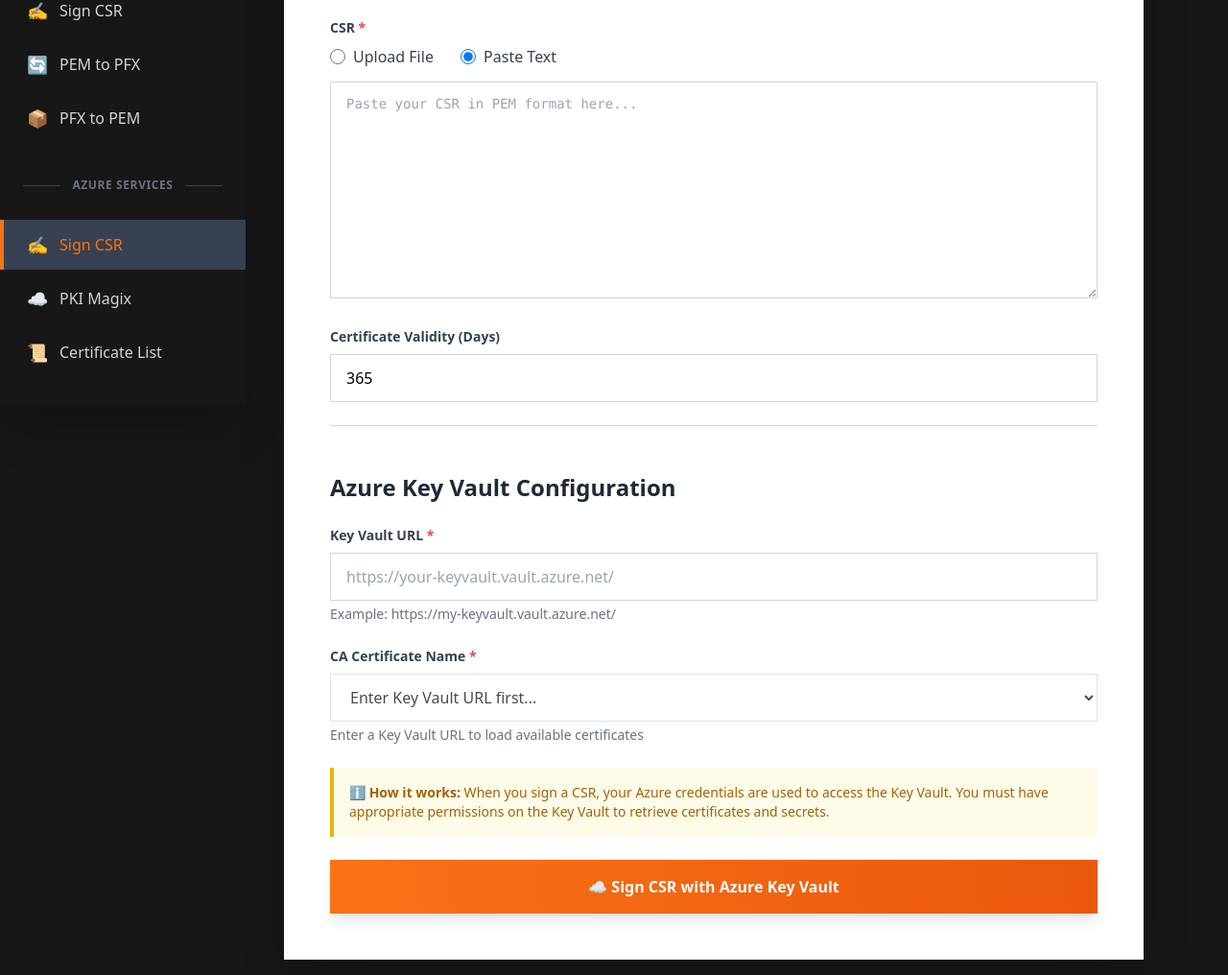
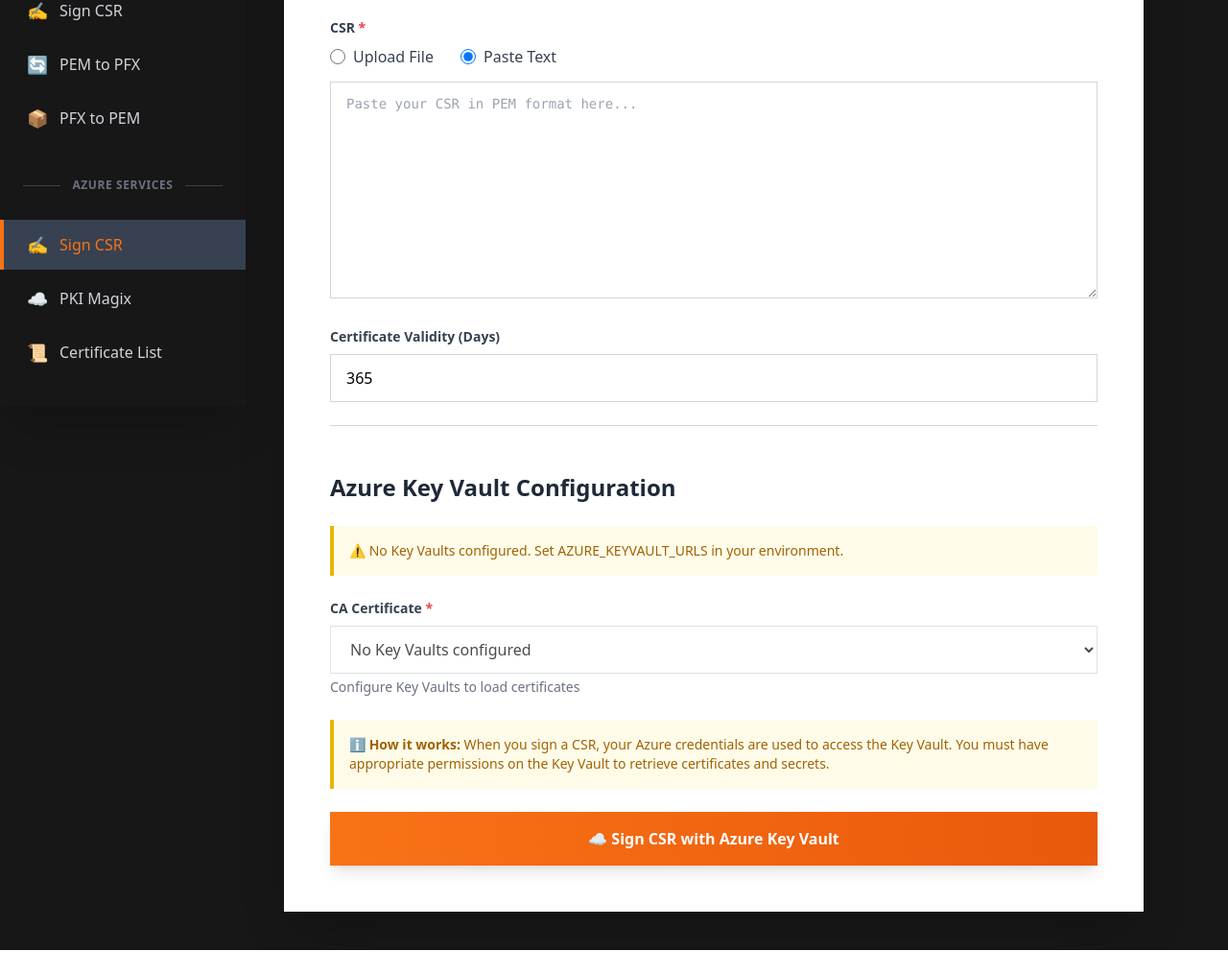
Before and after one commit to gitsoep/certificate-tools, a Flask app: page /csr-signer-akv in a window 1280 px wide. Shown: the part 377-1393 px from the top of the page at 96% size. After the commit the page ends 1367 px from the top, so only its background shows below. Run offline with Flask 3, Linux system fonts and the light colour scheme; the visitor is signed in with stand-in values (Sample User, id 1).

Commit message:
multi keyvault

```diff
--- a/app.py
+++ b/app.py
@@ -46,6 +46,11 @@ APP_TITLE = os.environ.get('APP_TITLE', 'Certificate Tools')
 # Azure Blob Storage Configuration
 AZURE_BLOB_STORAGE_URL = os.environ.get('AZURE_BLOB_STORAGE_URL', '').rstrip('/')
 AZURE_BLOB_STORAGE_CONTAINER = os.environ.get('AZURE_BLOB_STORAGE_CONTAINER', 'storage')
+
+# Azure Key Vault Configuration
+# Support both old (single) and new (multiple) configuration
+AZURE_KEYVAULT_URLS_STR = os.environ.get('AZURE_KEYVAULT_URLS', os.environ.get('DEFAULT_KEYVAULT_URL', ''))
+AZURE_KEYVAULT_URLS = [url.strip() for url in AZURE_KEYVAULT_URLS_STR.split(',') if url.strip()]
 
 def _build_msal_app(cache=None, authority=None):
     """Build a confidential client application for MSAL"""
@@ -343,8 +348,9 @@ def csr_signer():
 @login_required
 def csr_signer_akv():
     user = session.get("user")
-    default_vault_url = os.environ.get('DEFAULT_KEYVAULT_URL', '')
-    return render_template('csr_signer_akv.html', active_page='csr-signer-akv', user=user, default_vault_url=default_vault_url, app_title=APP_TITLE)
+    # Support both new and old configuration
+    vault_urls = AZURE_KEYVAULT_URLS
+    return render_template('csr_signer_akv.html', active_page='csr-signer-akv', user=user, vault_urls=vault_urls, app_title=APP_TITLE)
 
 @app.route('/pfx-to-pem')
 def pfx_to_pem():
@@ -366,12 +372,13 @@ def certificate_list():
 @login_required
 def pki():
     user = session.get("user")
-    default_vault_url = os.environ.get('DEFAULT_KEYVAULT_URL', '')
+    # Support both new and old configuration
+    vault_urls = AZURE_KEYVAULT_URLS
     return render_template(
         'pki.html',
         active_page='pki',
         user=user,
-        default_vault_url=default_vault_url,
+        vault_urls=vault_urls,
         app_title=APP_TITLE
     )
 
@@ -879,7 +886,7 @@ def convert_to_pfx():
 @app.route('/list-akv-certificates', methods=['POST'])
 @login_required
 def list_akv_certificates():
-    """List certificates from Azure Key Vault"""
+    """List certificates from Azure Key Vault(s)"""
     try:
         from azure.identity import ClientSecretCredential
         from azure.core.credentials import AccessToken
@@ -902,27 +909,52 @@ def list_akv_certificates():
 
         credential = UserCredential(token["access_token"])
 
-        # Get vault URL from request
-        vault_url = request.json.get('vault_url', '').strip()
+        # Get vault URLs from request (optional - if provided, only query those vaults)
+        # Otherwise use all configured vaults
+        request_vault_urls = request.json.get('vault_urls', [])
+        if request_vault_urls:
+            vault_urls = [url.strip() for url in request_vault_urls if url.strip()]
+        else:
+            # Use configured vault URLs
+            vault_urls = AZURE_KEYVAULT_URLS
 
-        if not vault_url:
-            return jsonify({'error': 'Key Vault URL is required'}), 400
+        if not vault_urls:
+            return jsonify({'error': 'No Key Vault URLs configured or provided'}), 400
 
-        # List certificates from Key Vault
-        try:
-            cert_client = CertificateClient(vault_url=vault_url, credential=credential)
-            certificates = []
+        # List certificates from all Key Vaults
+        all_certificates = []
+        vault_errors = []
 
-            for cert_properties in cert_client.list_properties_of_certificates():
-                certificates.append({
-                    'name': cert_properties.name,
-                    'enabled': cert_properties.enabled
+        for vault_url in vault_urls:
+            try:
+                cert_client = CertificateClient(vault_url=vault_url, credential=credential)
+
+                # Extract vault name from URL for display
+                # URL format: https://vault-name.vault.azure.net/
+                vault_name = vault_url.split('//')[1].split('.')[0] if '//' in vault_url else vault_url
+
+                for cert_properties in cert_client.list_properties_of_certificates():
+                    all_certificates.append({
+                        'name': cert_properties.name,
+                        'enabled': cert_properties.enabled,
+                        'vault_url': vault_url,
+                        'vault_name': vault_name
+                    })
+            except Exception as e:
+                vault_errors.append({
+                    'vault_url': vault_url,
+                    'error': str(e)
                 })
 
-            return jsonify({'certificates': certificates})
+        response = {
+            'certificates': all_certificates
+        }
 
-        except Exception as e:
-            return jsonify({'error': f'Failed to list certificates from Key Vault: {str(e)}'}), 400
+        # Include errors if any vaults failed
+        if vault_errors:
+            response['vault_errors'] = vault_errors
+
+        return jsonify(response)
 
     except ImportError as e:
         return jsonify({'error': f'Azure SDK not installed: {str(e)}'}), 500
--- a/charts/certificate-tools/templates/configmap.yaml
+++ b/charts/certificate-tools/templates/configmap.yaml
@@ -11,7 +11,7 @@ data:
   AZURE_TENANT_ID: {{ .Values.config.azure.tenantId | quote }}
   AZURE_BLOB_STORAGE_URL: {{ .Values.config.blobStorage.url | quote }}
   AZURE_BLOB_STORAGE_CONTAINER: {{ .Values.config.blobStorage.container | quote }}
-  DEFAULT_KEYVAULT_URL: {{ .Values.config.keyVault.url | quote }}
+  AZURE_KEYVAULT_URLS: {{ .Values.config.keyVault.urls | quote }}
   DEFAULT_COUNTRY: {{ .Values.config.csrDefaults.country | quote }}
   DEFAULT_STATE: {{ .Values.config.csrDefaults.state | quote }}
   DEFAULT_LOCALITY: {{ .Values.config.csrDefaults.locality | quote }}
--- a/charts/certificate-tools/templates/deployment.yaml
+++ b/charts/certificate-tools/templates/deployment.yaml
@@ -77,11 +77,11 @@ spec:
             configMapKeyRef:
               name: {{ include "certificate-tools.fullname" . }}
               key: AZURE_BLOB_STORAGE_CONTAINER
-        - name: DEFAULT_KEYVAULT_URL
+        - name: AZURE_KEYVAULT_URLS
           valueFrom:
             configMapKeyRef:
               name: {{ include "certificate-tools.fullname" . }}
-              key: DEFAULT_KEYVAULT_URL
+              key: AZURE_KEYVAULT_URLS
         - name: DEFAULT_COUNTRY
           valueFrom:
             configMapKeyRef:
--- a/charts/certificate-tools/values.yaml
+++ b/charts/certificate-tools/values.yaml
@@ -137,8 +137,9 @@ config:
 
   # Azure Key Vault Configuration
   keyVault:
-    # Default Key Vault URL
-    url: ""
+    # Key Vault URLs (can be a single URL or comma-separated list)
+    # Example: "https://vault1.vault.azure.net/,https://vault2.vault.azure.net/"
+    urls: ""
 
   # CSR Generator Defaults
   csrDefaults:
--- a/templates/csr_signer_akv.html
+++ b/templates/csr_signer_akv.html
@@ -74,20 +74,30 @@
             <!-- Azure Key Vault Configuration -->
             <h2 class="text-2xl font-bold text-gray-800 mb-4">Azure Key Vault Configuration</h2>
 
-            <div>
-                <label for="vault_url" class="block text-sm font-semibold text-gray-700 mb-2">Key Vault URL <span class="text-red-500">*</span></label>
-                <input type="text" id="vault_url" name="vault_url" value="{{ default_vault_url }}" placeholder="https://your-keyvault.vault.azure.net/" required
-                       class="w-full px-4 py-3 border border-gray-300 focus:ring-2 focus:ring-orange-500 focus:border-transparent outline-none transition">
-                <p class="text-sm text-gray-500 mt-1">Example: https://my-keyvault.vault.azure.net/</p>
+            {% if vault_urls %}
+            <div class="bg-blue-50 border-l-4 border-blue-500 p-4 mb-4">
+                <p class="text-blue-700 text-sm font-semibold mb-2">📦 Configured Key Vaults ({{ vault_urls|length }}):</p>
+                <ul class="list-disc list-inside text-blue-600 text-sm">
+                    {% for vault_url in vault_urls %}
+                    <li>{{ vault_url }}</li>
+                    {% endfor %}
+                </ul>
             </div>
+            {% else %}
+            <div class="bg-yellow-50 border-l-4 border-yellow-500 p-4 mb-4">
+                <p class="text-yellow-700 text-sm">⚠️ No Key Vaults configured. Set AZURE_KEYVAULT_URLS in your environment.</p>
+            </div>
+            {% endif %}
 
             <div>
-                <label for="certificate_name" class="block text-sm font-semibold text-gray-700 mb-2">CA Certificate Name <span class="text-red-500">*</span></label>
-                <select id="certificate_name" name="certificate_name" required disabled
+                <label for="certificate_name" class="block text-sm font-semibold text-gray-700 mb-2">CA Certificate <span class="text-red-500">*</span></label>
+                <select id="certificate_name" name="certificate_name" required {% if not vault_urls %}disabled{% endif %}
                        class="w-full px-4 py-3 border border-gray-300 focus:ring-2 focus:ring-orange-500 focus:border-transparent outline-none transition bg-white">
-                    <option value="">Enter Key Vault URL first...</option>
+                    <option value="">{% if vault_urls %}Loading certificates...{% else %}No Key Vaults configured{% endif %}</option>
                 </select>
-                <p class="text-sm text-gray-500 mt-1" id="cert_help_text">Enter a Key Vault URL to load available certificates</p>
+                <p class="text-sm text-gray-500 mt-1" id="cert_help_text">{% if vault_urls %}Loading certificates from all configured Key Vaults...{% else %}Configure Key Vaults to load certificates{% endif %}</p>
+                <!-- Hidden field to store vault URL -->
+                <input type="hidden" id="vault_url" name="vault_url">
             </div>
 
             <div class="bg-yellow-50 border-l-4 border-yellow-500 p-4">
@@ -150,6 +160,9 @@
     </div>
 
     <script>
+        // Store configured vault URLs from server
+        const CONFIGURED_VAULT_URLS = {{ vault_urls|tojson|safe }};
+
         function toggleInputMethod(type) {
             const fileInput = document.getElementById(type + '_file_input');
             const textInput = document.getElementById(type + '_text_input');
@@ -197,40 +210,20 @@
 
         let certificateData = '';
         let caChainData = '';
-        let loadCertificatesTimeout = null;
 
-        // Load certificates when vault URL is entered
-        document.getElementById('vault_url').addEventListener('input', function() {
-            clearTimeout(loadCertificatesTimeout);
-            const vaultUrl = this.value.trim();
-
-            if (!vaultUrl) {
-                resetCertificateDropdown();
+        // Load certificates from all configured vaults on page load
+        async function loadAllCertificates() {
+            if (!CONFIGURED_VAULT_URLS || CONFIGURED_VAULT_URLS.length === 0) {
                 return;
             }
 
-            // Debounce the request
-            loadCertificatesTimeout = setTimeout(() => {
-                loadCertificates(vaultUrl);
-            }, 800);
-        });
-
-        function resetCertificateDropdown() {
-            const select = document.getElementById('certificate_name');
-            select.disabled = true;
-            select.innerHTML = '<option value="">Enter Key Vault URL first...</option>';
-            document.getElementById('cert_help_text').textContent = 'Enter a Key Vault URL to load available certificates';
-            document.getElementById('cert_help_text').className = 'text-sm text-gray-500 mt-1';
-        }
-
-        async function loadCertificates(vaultUrl) {
             const select = document.getElementById('certificate_name');
             const helpText = document.getElementById('cert_help_text');
 
             // Show loading state
             select.disabled = true;
-            select.innerHTML = '<option value="">Loading certificates...</option>';
-            helpText.textContent = '⏳ Loading certificates from Key Vault...';
+            select.innerHTML = '<option value="">Loading certificates from all Key Vaults...</option>';
+            helpText.textContent = '⏳ Loading certificates from ' + CONFIGURED_VAULT_URLS.length + ' Key Vault(s)...';
             helpText.className = 'text-sm text-blue-600 mt-1';
 
             try {
@@ -239,7 +232,7 @@
                     headers: {
                         'Content-Type': 'application/json'
                     },
-                    body: JSON.stringify({ vault_url: vaultUrl })
+                    body: JSON.stringify({ vault_urls: CONFIGURED_VAULT_URLS })
                 });
 
                 if (response.ok) {
@@ -250,8 +243,8 @@
 
                         result.certificates.forEach(cert => {
                             const option = document.createElement('option');
-                            option.value = cert.name;
-                            option.textContent = cert.name + (cert.enabled ? '' : ' (disabled)');
+                            option.value = JSON.stringify({ name: cert.name, vault_url: cert.vault_url });
+                            option.textContent = cert.name + ' (' + cert.vault_name + ')' + (cert.enabled ? '' : ' - disabled');
                             if (!cert.enabled) {
                                 option.disabled = true;
                             }
@@ -259,11 +252,18 @@
                         });
 
                         select.disabled = false;
-                        helpText.textContent = `✅ Found ${result.certificates.length} certificate(s)`;
+                        helpText.textContent = `✅ Found ${result.certificates.length} certificate(s) across ${CONFIGURED_VAULT_URLS.length} Key Vault(s)`;
                         helpText.className = 'text-sm text-green-600 mt-1';
+
+                        // Show warnings if any vaults had errors
+                        if (result.vault_errors && result.vault_errors.length > 0) {
+                            let errorMsg = '⚠️ ' + result.vault_errors.length + ' vault(s) had errors. ';
+                            helpText.textContent += ' ' + errorMsg;
+                            helpText.className = 'text-sm text-yellow-600 mt-1';
+                        }
                     } else {
                         select.innerHTML = '<option value="">No certificates found</option>';
-                        helpText.textContent = '⚠️ No certificates found in this Key Vault';
+                        helpText.textContent = '⚠️ No certificates found in any configured Key Vault';
                         helpText.className = 'text-sm text-yellow-600 mt-1';
                     }
                 } else {
@@ -278,6 +278,19 @@
                 helpText.className = 'text-sm text-red-600 mt-1';
             }
         }
+
+        // Update form submission to extract cert info from JSON value
+        document.getElementById('certificate_name').addEventListener('change', function() {
+            if (this.value) {
+                try {
+                    const certInfo = JSON.parse(this.value);
+                    document.getElementById('vault_url').value = certInfo.vault_url;
+                } catch (e) {
+                    // If not JSON, assume it's just the cert name (backwards compatibility)
+                    console.warn('Certificate value is not JSON:', e);
+                }
+            }
+        });
 
         function copyCertificate() {
             const textarea = document.getElementById('certificateOutput');
@@ -330,6 +343,19 @@
             document.getElementById('resultSection').classList.add('hidden');
 
             const formData = new FormData(this);
+
+            // Extract certificate name and vault URL from the select value
+            const certSelectValue = document.getElementById('certificate_name').value;
+            if (certSelectValue) {
+                try {
+                    const certInfo = JSON.parse(certSelectValue);
+                    formData.set('certificate_name', certInfo.name);
+                    formData.set('vault_url', certInfo.vault_url);
+                } catch (e) {
+                    // Value is not JSON, use as-is (backwards compatibility)
+                    formData.set('certificate_name', certSelectValue);
+                }
+            }
 
             try {
                 const response = await fetch('/sign-csr-akv', {
@@ -389,12 +415,9 @@
             }
         });
 
-        // Load certificates on page load if vault URL is pre-filled
+        // Load certificates on page load
         window.addEventListener('DOMContentLoaded', function() {
-            const vaultUrl = document.getElementById('vault_url').value.trim();
-            if (vaultUrl) {
-                loadCertificates(vaultUrl);
-            }
+            loadAllCertificates();
         });
     </script>
 </body>
```
Also changed, not shown: templates/pki.html (+27 -14 lines), README.md, charts/certificate-tools/README.md, 1 other file.
